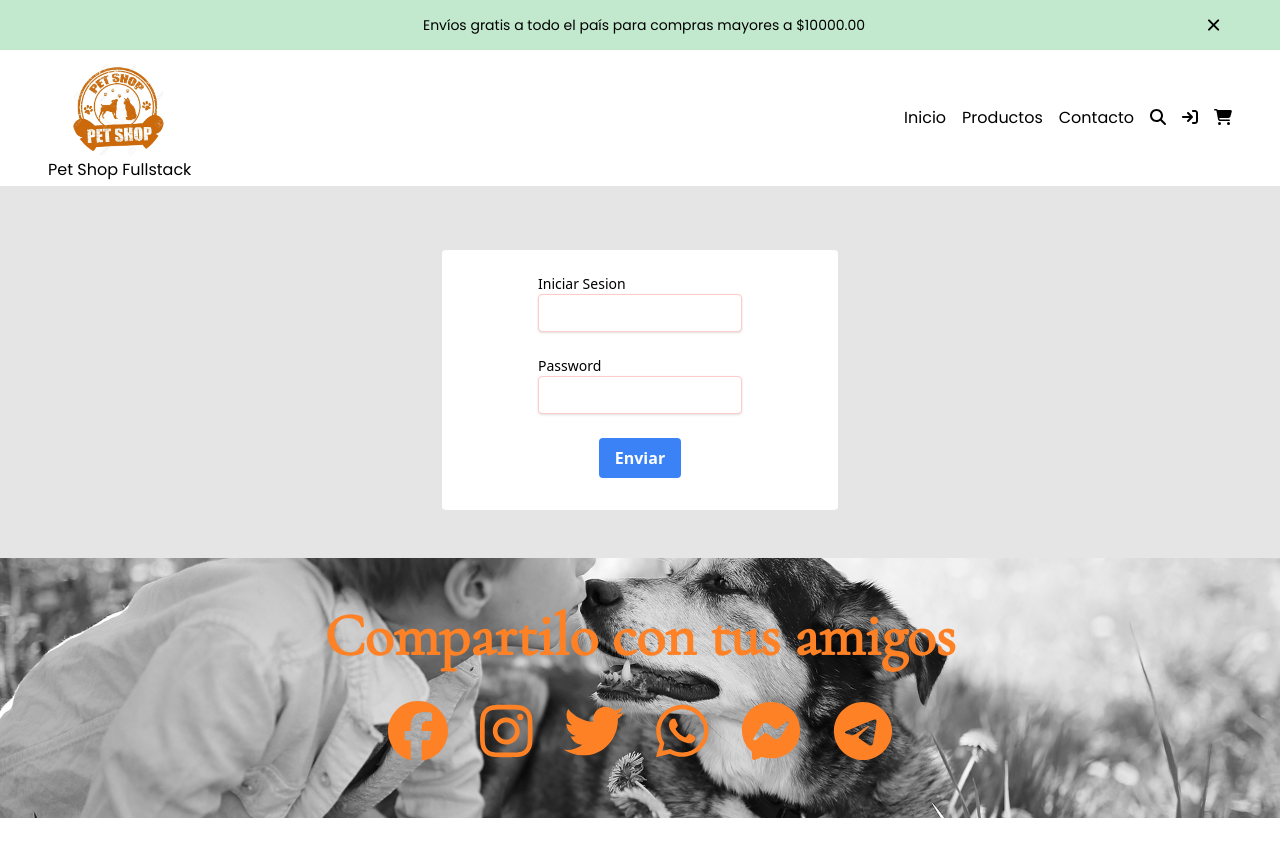
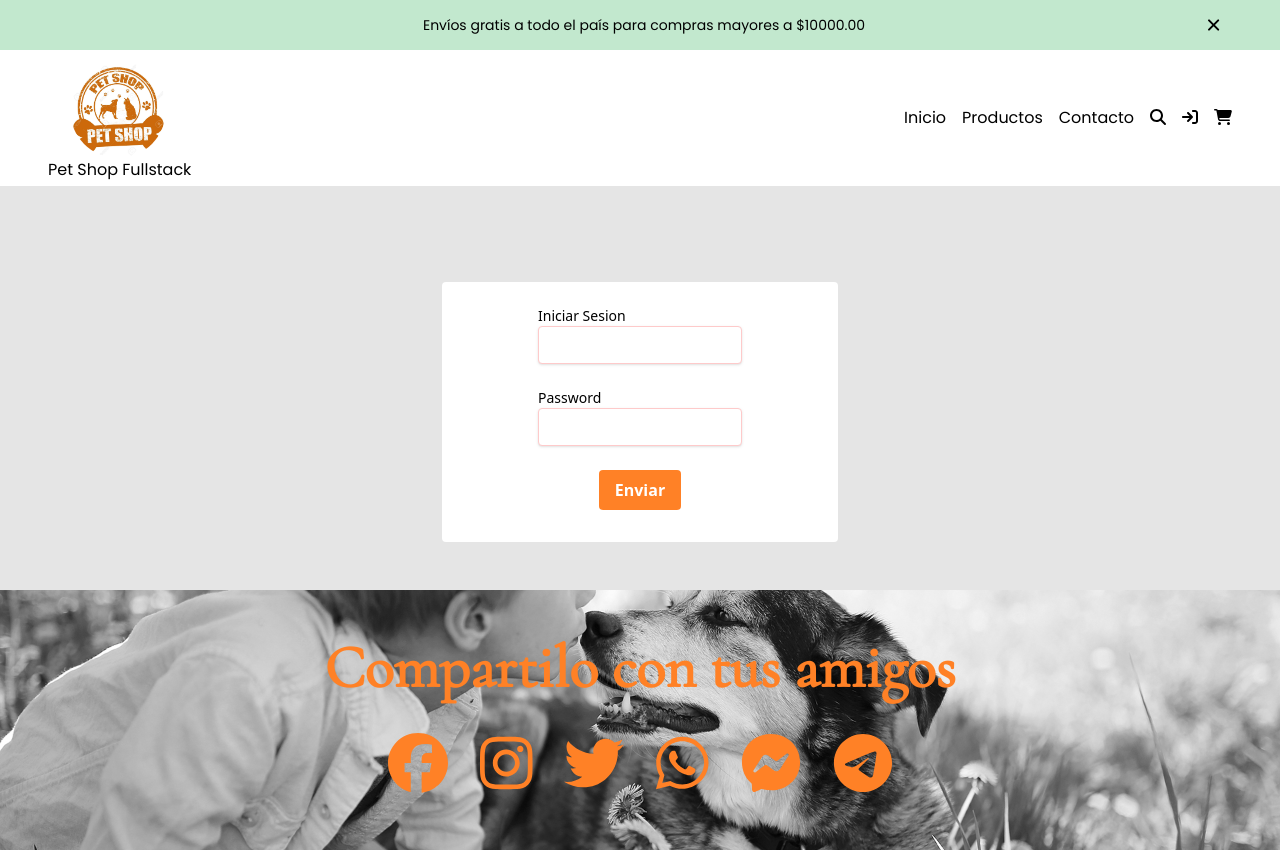
Before and after one commit to jdoors/WebProyect, a React (Create React App) app: page /login in a window 1280 px wide. Shown: the top 852 px of the page. Built offline with nearby package versions, Linux system fonts and the light colour scheme; a web font is replaced by a local one.

Commit message:
cambio color del boton enviar

```diff
--- a/src/components/Pages/Login.js
+++ b/src/components/Pages/Login.js
@@ -19,26 +19,26 @@ const Login = () => {
     }
 return (
 
-<div className='bg-[#E5E5E5] w-full flex justify-center pt-16 pb-8 '>
+<div className='bg-[#E5E5E5] w-full flex justify-center pt-24 pb-8 '>
 
-    <form className='bg-white md rounded px-24 pt-6 pb-8 mb-4 ' >
+    <form className='px-24 pt-6 pb-8 mb-4 bg-white rounded md ' >
 
         <div >
             <label className='text-sm font-medium '>
                 <h2 className='w-full md:flex md:items-center'> Iniciar Sesion </h2>
-                <input type="email" value={email} onChange={cambioDeEmail} className=' shadow appearance-none border border-red-200 rounded w-full mb-6 py-2 '></input>
+                <input type="email" value={email} onChange={cambioDeEmail} className='w-full py-2 mb-6 border border-red-200 rounded shadow appearance-none '></input>
             </label>
         </div>
 
         <div>
-            <label className=' text-sm font-medium mb-2'>
+            <label className='mb-2 text-sm font-medium '>
                 <h2 className='w-full md:flex md:items-center'>Password</h2>
-                <input type="password" value={password} onChange={cambioDePassword} className=' shadow appearance-none border border-red-200 rounded w-full mb-6 py-2 ' ></input>
+                <input type="password" value={password} onChange={cambioDePassword} className='w-full py-2 mb-6 border border-red-200 rounded shadow appearance-none ' ></input>
             </label>
         </div>
 
-        <div className=' flex justify-center '>
-            <button className='bg-blue-500 hover:bg-blue-600 text-white font-bold py-2 px-4 rounded focus:outline-none focus:shadow-outline'type="boton" value={boton} onClick={cambioEnviar}>Enviar</button>
+        <div className='flex justify-center '>
+            <button className='px-4 py-2 font-bold text-white bg-[#FF8126] rounded hover:bg-blue-600 focus:outline-none focus:shadow-outline'type="boton" value={boton} onClick={cambioEnviar}>Enviar</button>
         </div>
     </form>
 </div>
```
